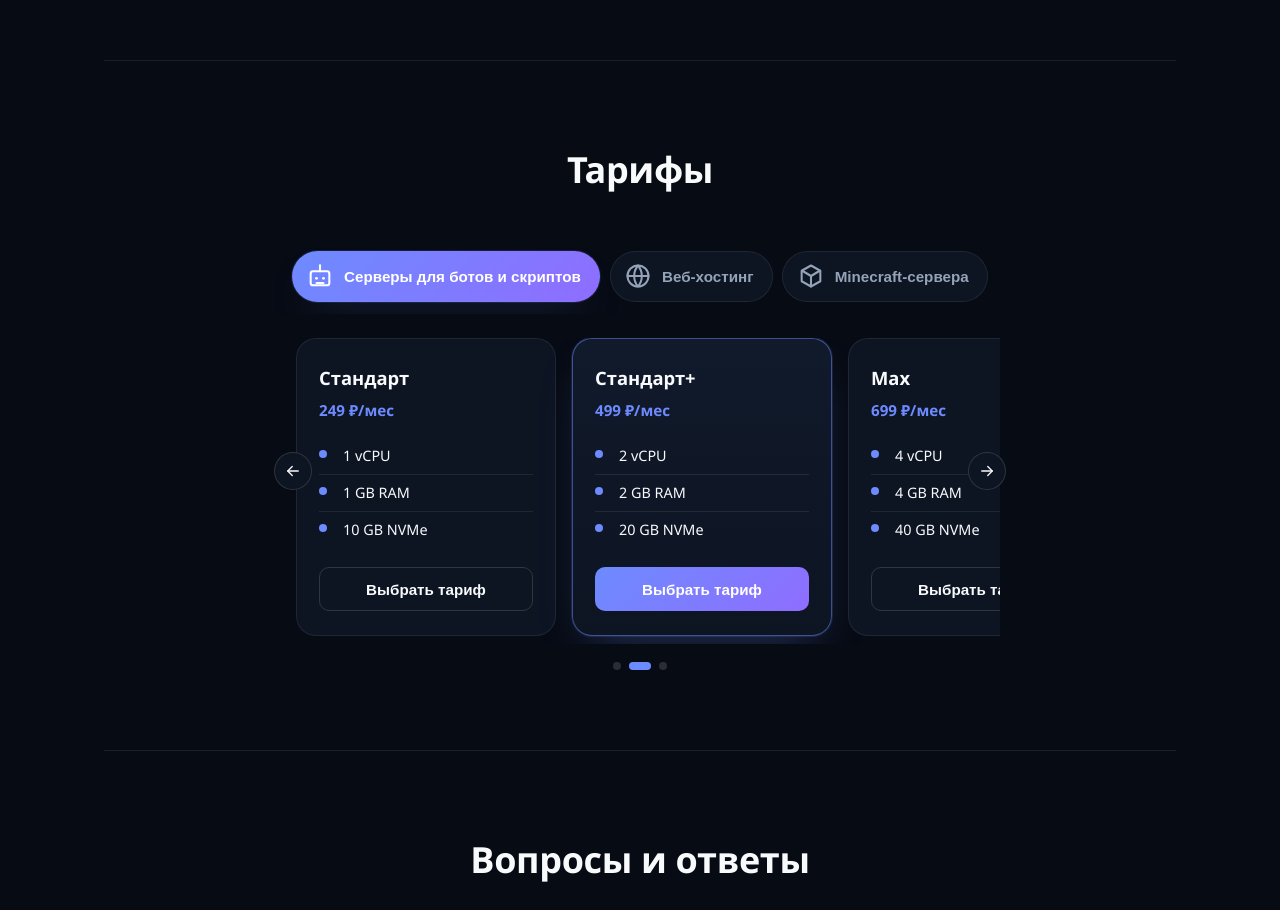
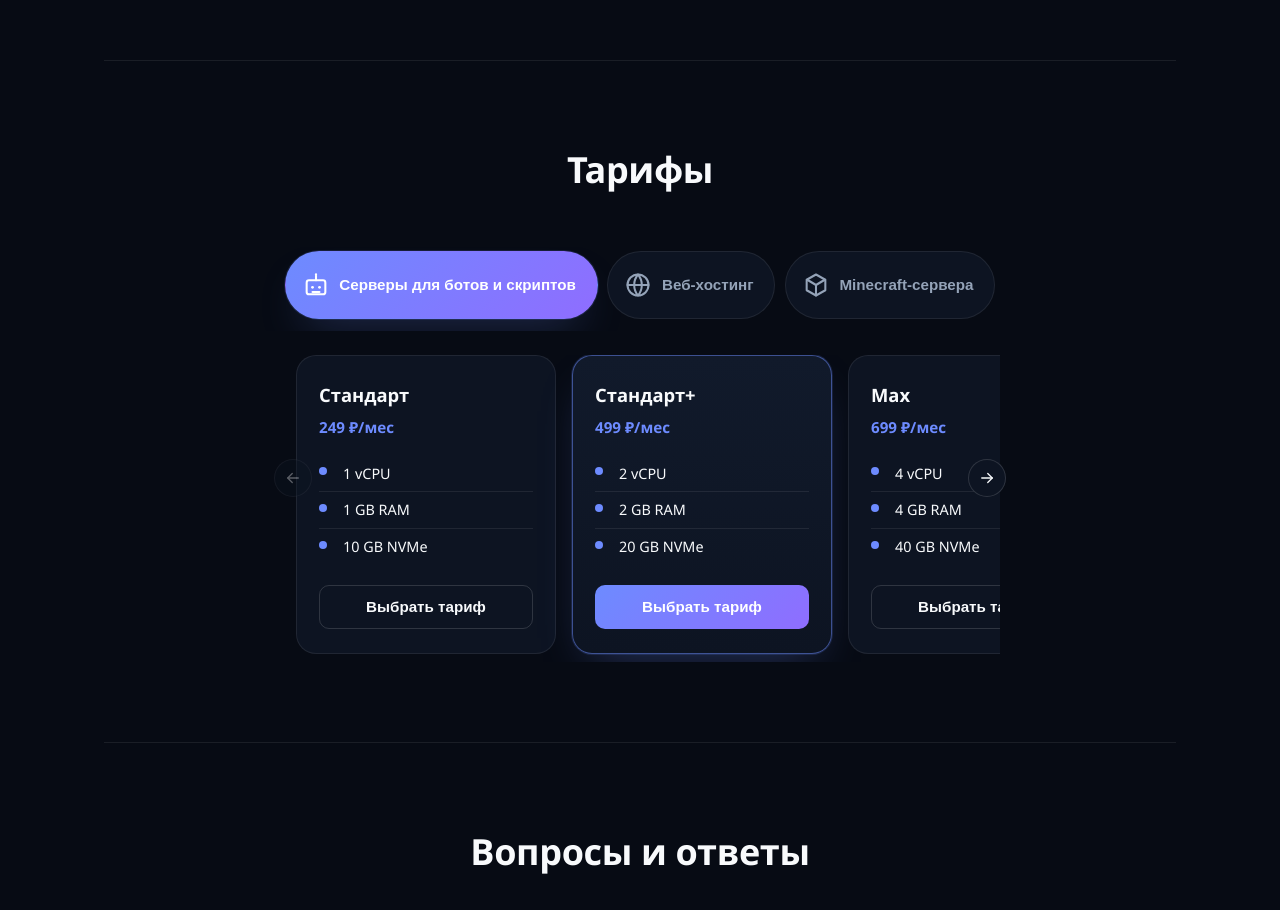
Before and after one commit to DBazhen0v/cloudix, a Flask app: page / in a window 1280 px wide. Shown: the part 1076-1986 px from the top of the page. Run offline with Flask 3, Linux system fonts and the light colour scheme; data comes from the database, SQL or seed files in the repository.

Commit message:
Merge pricing categories into one continuous carousel; fix wheel scroll and arrow state
- Tabs no longer hide/show separate per-category carousels; there is
  now a single carousel holding all 9 plans in category order, so
  scrolling past Max in one category continues straight into the
  next category's cards. Tabs scroll to a category's first card and
  stay in sync with whichever category is currently in view.
- Removed the per-category dot indicators (didn't map to anything
  meaningful once the carousel is unified).
- Mouse wheel scroll was fighting CSS scroll-snap on every
  intermediate frame, which is why it never looked smooth; scroll-
  snap is now disabled while the wheel-driven ease animation runs
  and re-enabled once it settles.
- Fixed prev/next arrow disabled-state: it was computed from
  "closest card to viewport center", which is wrong once the visible
  window spans more than ~2 cards (at scrollLeft 0 the second card is
  closest to center, so prev showed enabled at the very start). Now
  based directly on scrollLeft vs. 0/max.
- Bumped the tab pill height to ~68px to match the use-case cards.

```diff
--- a/app/static/css/style.css
+++ b/app/static/css/style.css
@@ -548,10 +548,11 @@ section:last-of-type {
   flex-shrink: 0;
   gap: 0.6rem;
   white-space: nowrap;
+  min-height: 68px;
   background: var(--surface);
   border: 1px solid var(--border);
   border-radius: 999px;
-  padding: 0.65rem 1.15rem 0.65rem 0.85rem;
+  padding: 0.85rem 1.3rem 0.85rem 1rem;
   color: var(--muted);
   font-weight: 600;
   font-size: 0.95rem;
@@ -574,14 +575,6 @@ section:last-of-type {
   border-color: transparent;
   background: linear-gradient(135deg, var(--accent), var(--accent-2));
   box-shadow: var(--shadow-glow);
-}
-
-.plans-category {
-  display: none;
-}
-
-.plans-category.active {
-  display: block;
 }
 
 .plans-carousel {
@@ -607,15 +600,12 @@ section:last-of-type {
   scroll-snap-type: none;
 }
 
+.plans-grid.is-easing {
+  scroll-snap-type: none;
+}
+
 .plans-grid::-webkit-scrollbar {
   display: none;
-}
-
-.plans-dots {
-  display: flex;
-  justify-content: center;
-  gap: 0.5rem;
-  margin-top: 1.1rem;
 }
 
 .carousel-arrow {
@@ -653,22 +643,6 @@ section:last-of-type {
   right: -6px;
 }
 
-.plans-dot {
-  width: 8px;
-  height: 8px;
-  padding: 0;
-  border: none;
-  border-radius: 999px;
-  background: var(--border-strong);
-  cursor: pointer;
-}
-
-.plans-dot.active {
-  width: 22px;
-  background: var(--accent);
-  transition: width var(--transition), background var(--transition);
-}
-
 .plan-card {
   position: relative;
   flex: 0 0 260px;
--- a/app/templates/index.html
+++ b/app/templates/index.html
@@ -79,15 +79,15 @@
     </button>
     {% endfor %}
   </div>
-  {% for category, category_plans in plan_groups.items() %}
-  <div class="plans-category {% if loop.first %}active{% endif %}" data-category-index="{{ loop.index0 }}" role="tabpanel">
   <div class="plans-carousel">
     <button type="button" class="carousel-arrow carousel-arrow-prev" data-dir="-1" aria-label="Предыдущий тариф">{{ icon_arrow_right(18) }}</button>
     <div class="plans-grid" data-carousel>
+      {% for category, category_plans in plan_groups.items() %}
+      {% set cat_index = loop.index0 %}
       {% for plan in category_plans %}
       <article
         class="plan-card {% if loop.index == 2 %}plan-card-featured{% endif %}"
-          data-index="{{ loop.index0 }}"
+        data-category-index="{{ cat_index }}"
         tabindex="0"
         role="button"
         aria-pressed="false"
@@ -112,16 +112,10 @@
         </button>
       </article>
       {% endfor %}
+      {% endfor %}
     </div>
     <button type="button" class="carousel-arrow carousel-arrow-next" data-dir="1" aria-label="Следующий тариф">{{ icon_arrow_right(18) }}</button>
-      <div class="plans-dots" role="group" aria-label="Тарифы: {{ category }}">
-        {% for plan in category_plans %}
-        <button type="button" class="plans-dot {% if loop.index == 1 %}active{% endif %}" data-index="{{ loop.index0 }}" aria-label="Показать тариф «{{ plan['name'] }}»"></button>
-        {% endfor %}
   </div>
-    </div>
-  </div>
-  {% endfor %}
 </section>
 
 <section class="faq" id="faq">
@@ -369,37 +363,61 @@
   })();
 
   (function () {
+    var track = document.querySelector('.plans-grid');
     var tabs = document.querySelectorAll('.plans-tab');
-    var panels = document.querySelectorAll('.plans-category');
-    if (!tabs.length) { return; }
+    if (!track || !tabs.length) { return; }
+    var cards = track.querySelectorAll('.plan-card');
+
+    function setActiveTab(index) {
+      tabs.forEach(function (t) {
+        var active = Number(t.dataset.categoryIndex) === index;
+        t.classList.toggle('active', active);
+        t.setAttribute('aria-selected', String(active));
+      });
+    }
 
     tabs.forEach(function (tab) {
       tab.addEventListener('click', function () {
-        var index = tab.dataset.categoryIndex;
-        tabs.forEach(function (t) {
-          var active = t === tab;
-          t.classList.toggle('active', active);
-          t.setAttribute('aria-selected', String(active));
-        });
-        panels.forEach(function (p) {
-          p.classList.toggle('active', p.dataset.categoryIndex === index);
+        var index = Number(tab.dataset.categoryIndex);
+        var firstCard = track.querySelector('.plan-card[data-category-index="' + index + '"]');
+        if (firstCard) { firstCard.scrollIntoView({ behavior: 'smooth', inline: 'start', block: 'nearest' }); }
+        setActiveTab(index);
       });
     });
+
+    function syncActiveTabToScroll() {
+      var trackCenter = track.scrollLeft + track.clientWidth / 2;
+      var closestCard = null;
+      var closestDistance = Infinity;
+      cards.forEach(function (card) {
+        var cardCenter = card.offsetLeft + card.offsetWidth / 2;
+        var distance = Math.abs(cardCenter - trackCenter);
+        if (distance < closestDistance) {
+          closestDistance = distance;
+          closestCard = card;
+        }
+      });
+      if (closestCard) { setActiveTab(Number(closestCard.dataset.categoryIndex)); }
+    }
+
+    var tabScrollTimer = null;
+    track.addEventListener('scroll', function () {
+      window.clearTimeout(tabScrollTimer);
+      tabScrollTimer = window.setTimeout(syncActiveTabToScroll, 100);
     });
   })();
 
   (function () {
     document.querySelectorAll('.plans-carousel').forEach(function (wrap) {
       var track = wrap.querySelector('[data-carousel]');
-      var dots = wrap.querySelectorAll('.plans-dot');
       var cards = track.querySelectorAll('.plan-card');
       var prevBtn = wrap.querySelector('.carousel-arrow-prev');
       var nextBtn = wrap.querySelector('.carousel-arrow-next');
-      if (!dots.length || !cards.length) { return; }
+      if (!cards.length) { return; }
 
       function scrollToIndex(index) {
         var clamped = Math.max(0, Math.min(cards.length - 1, index));
-        var card = track.querySelector('.plan-card[data-index="' + clamped + '"]');
+        var card = cards[clamped];
         if (card) { card.scrollIntoView({ behavior: 'smooth', inline: 'center', block: 'nearest' }); }
       }
 
@@ -418,31 +436,23 @@
         return closestIndex;
       }
 
-      wrap.addEventListener('click', function (e) {
-        var dot = e.target.closest('.plans-dot');
-        if (dot) { scrollToIndex(Number(dot.dataset.index)); }
-      });
-
       if (prevBtn) { prevBtn.addEventListener('click', function () { scrollToIndex(currentIndex() - 1); }); }
       if (nextBtn) { nextBtn.addEventListener('click', function () { scrollToIndex(currentIndex() + 1); }); }
 
-      function updateActiveDot() {
-        var closestIndex = currentIndex();
-        dots.forEach(function (dot, i) {
-          dot.classList.toggle('active', i === closestIndex);
-        });
-        if (prevBtn) { prevBtn.disabled = closestIndex === 0; }
-        if (nextBtn) { nextBtn.disabled = closestIndex === cards.length - 1; }
+      function updateArrowState() {
+        var max = track.scrollWidth - track.clientWidth;
+        if (prevBtn) { prevBtn.disabled = track.scrollLeft <= 1; }
+        if (nextBtn) { nextBtn.disabled = track.scrollLeft >= max - 1; }
       }
 
       var scrollTimer = null;
       track.addEventListener('scroll', function () {
         window.clearTimeout(scrollTimer);
-        scrollTimer = window.setTimeout(updateActiveDot, 100);
+        scrollTimer = window.setTimeout(updateArrowState, 100);
       });
 
-      updateActiveDot();
-      window.setTimeout(updateActiveDot, 400);
+      updateArrowState();
+      window.setTimeout(updateArrowState, 400);
 
       function selectCard(card) {
         cards.forEach(function (c) {
@@ -467,6 +477,7 @@
 
       var wheelTarget = null;
       var wheelRaf = null;
+      var wheelSettleTimer = null;
 
       function easeWheelStep() {
         var diff = wheelTarget - track.scrollLeft;
@@ -474,15 +485,20 @@
           track.scrollLeft = wheelTarget;
           wheelRaf = null;
           wheelTarget = null;
+          wheelSettleTimer = window.setTimeout(function () {
+            track.classList.remove('is-easing');
+          }, 120);
           return;
         }
-        track.scrollLeft += diff * 0.18;
+        track.scrollLeft += diff * 0.15;
         wheelRaf = window.requestAnimationFrame(easeWheelStep);
       }
 
       track.addEventListener('wheel', function (e) {
         if (Math.abs(e.deltaY) <= Math.abs(e.deltaX)) { return; }
         e.preventDefault();
+        window.clearTimeout(wheelSettleTimer);
+        track.classList.add('is-easing');
         var max = track.scrollWidth - track.clientWidth;
         if (wheelTarget === null) { wheelTarget = track.scrollLeft; }
         wheelTarget = Math.max(0, Math.min(max, wheelTarget + e.deltaY));
```
Lines whose indentation alone changed are shown as unchanged.
